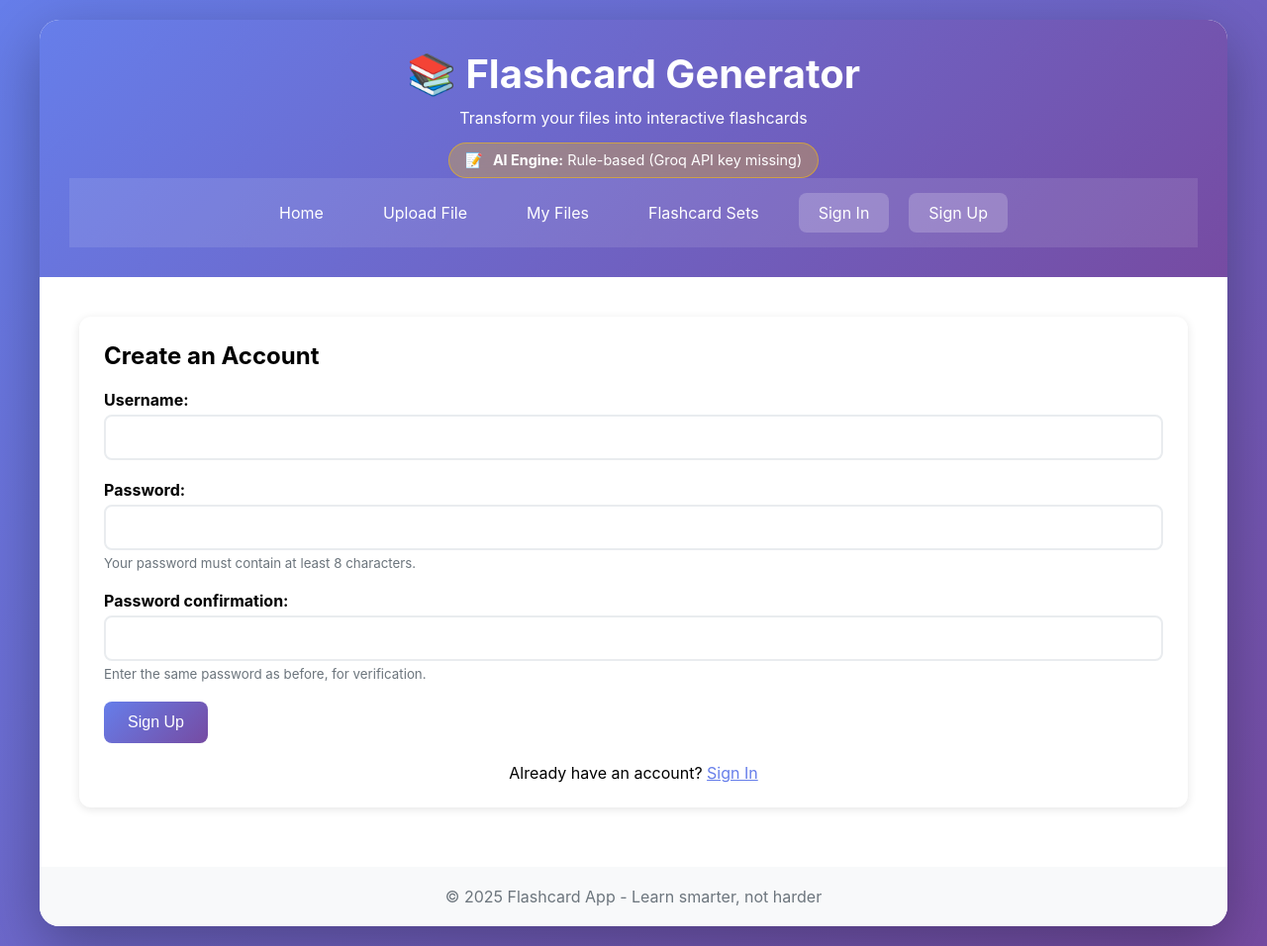
After one commit to AndreiYo037/webapp_1, a Django app: template flashcards/templates/flashcards/signup.html in a window 1280 px wide. The commit adds this page. Shown: the whole page at 99% size. Run offline with Django 4.2, Linux system fonts and the light colour scheme; the template is opened without the code that fills it, so the values that code supplies are empty, except form fields; tables that the repository leaves empty hold one stand-in row (values such as "Sample post"); form fields are guessed from the names that the template uses; parts of the project's set-up code (start-up, migrations or seed data) failed here and were passed over.

Commit message:
Replace Google OAuth with standard Django authentication
- Removed django-allauth and related dependencies
- Added standard Django login/signup views and templates
- Updated navigation to show Sign In/Sign Up instead of Google OAuth
- Created signup.html and login.html templates
- Removed allauth middleware and settings
- Users can now create accounts with username/password
- All user functionality remains the same (user-specific flashcard sets)

```diff
--- a/flashcard_app/urls.py
+++ b/flashcard_app/urls.py
@@ -8,7 +8,7 @@ from django.conf.urls.static import static
 
 urlpatterns = [
     path('admin/', admin.site.urls),
-    path('accounts/', include('allauth.urls')),  # Django allauth URLs for Google OAuth
+    path('accounts/', include('django.contrib.auth.urls')),  # Django built-in auth URLs
     path('', include('flashcards.urls')),
 ]
 
--- a/flashcards/templates/flashcards/base.html
+++ b/flashcards/templates/flashcards/base.html
@@ -240,9 +240,10 @@
                 <a href="{% url 'list_files' %}">My Files</a>
                 <a href="{% url 'list_sets' %}">Flashcard Sets</a>
                 {% if user.is_authenticated %}
-                    <a href="{% url 'account_logout' %}" style="background: rgba(255,255,255,0.2);">Sign Out ({{ user.email }})</a>
+                    <a href="{% url 'logout' %}" style="background: rgba(255,255,255,0.2);">Sign Out ({{ user.username }})</a>
                 {% else %}
-                    <a href="{% url 'account_login' %}" style="background: rgba(255,255,255,0.2);">Sign In with Google</a>
+                    <a href="{% url 'login' %}" style="background: rgba(255,255,255,0.2);">Sign In</a>
+                    <a href="{% url 'signup' %}" style="background: rgba(255,255,255,0.2);">Sign Up</a>
                 {% endif %}
             </nav>
         </header>
--- /dev/null
+++ b/flashcards/templates/flashcards/signup.html
@@ -0,0 +1,72 @@
+{% extends 'flashcards/base.html' %}
+
+{% block title %}Sign Up - Flashcard App{% endblock %}
+
+{% block content %}
+<div class="card">
+    <h2>Create an Account</h2>
+    <form method="post">
+        {% csrf_token %}
+        <div style="margin: 20px 0;">
+            <label for="{{ form.username.id_for_label }}" style="display: block; margin-bottom: 5px; font-weight: bold;">Username:</label>
+            {{ form.username }}
+            {% if form.username.errors %}
+                <div style="color: #dc3545; margin-top: 5px;">
+                    {{ form.username.errors }}
+                </div>
+            {% endif %}
+        </div>
+
+        <div style="margin: 20px 0;">
+            <label for="{{ form.password1.id_for_label }}" style="display: block; margin-bottom: 5px; font-weight: bold;">Password:</label>
+            {{ form.password1 }}
+            {% if form.password1.errors %}
+                <div style="color: #dc3545; margin-top: 5px;">
+                    {{ form.password1.errors }}
+                </div>
+            {% endif %}
+            <small style="color: #6c757d; display: block; margin-top: 5px;">
+                Your password must contain at least 8 characters.
+            </small>
+        </div>
+
+        <div style="margin: 20px 0;">
+            <label for="{{ form.password2.id_for_label }}" style="display: block; margin-bottom: 5px; font-weight: bold;">Password confirmation:</label>
+            {{ form.password2 }}
+            {% if form.password2.errors %}
+                <div style="color: #dc3545; margin-top: 5px;">
+                    {{ form.password2.errors }}
+                </div>
+            {% endif %}
+            <small style="color: #6c757d; display: block; margin-top: 5px;">
+                Enter the same password as before, for verification.
+            </small>
+        </div>
+
+        <button type="submit" class="btn">Sign Up</button>
+    </form>
+
+    <p style="margin-top: 20px; text-align: center;">
+        Already have an account? <a href="{% url 'login' %}" style="color: #667eea;">Sign In</a>
+    </p>
+</div>
+
+<style>
+input[type="text"],
+input[type="password"] {
+    width: 100%;
+    padding: 12px;
+    border: 2px solid #e9ecef;
+    border-radius: 8px;
+    font-size: 16px;
+    box-sizing: border-box;
+    transition: border-color 0.3s;
+}
+
+input[type="text"]:focus,
+input[type="password"]:focus {
+    outline: none;
+    border-color: #667eea;
+}
+</style>
+{% endblock %}
--- a/flashcards/urls.py
+++ b/flashcards/urls.py
@@ -8,5 +8,6 @@ urlpatterns = [
     path('files/', views.list_files, name='list_files'),
     path('flashcards/<int:set_id>/', views.view_flashcards, name='view_flashcards'),
     path('sets/', views.list_flashcard_sets, name='list_sets'),
+    path('signup/', views.signup, name='signup'),
     path('health/', views.health_check, name='health_check'),
 ]
--- a/flashcards/views.py
+++ b/flashcards/views.py
@@ -1,5 +1,8 @@
 from django.shortcuts import render, redirect, get_object_or_404
 from django.contrib import messages
+from django.contrib.auth import login, authenticate
+from django.contrib.auth.forms import UserCreationForm
+from django.contrib.auth.decorators import login_required
 from django.core.files.base import ContentFile
 from django.conf import settings
 import mimetypes
--- a/requirements.txt
+++ b/requirements.txt
@@ -17,6 +17,3 @@ PyMuPDF>=1.23.0
 # torch installed separately in Dockerfile (CPU-only, smaller)
 sentence-transformers>=2.2.0
 scikit-learn>=1.3.0
-django-allauth>=0.57.0
-PyJWT>=2.8.0
-cryptography>=41.0.0
```
Also changed, not shown: flashcard_app/settings.py (+0 -14 lines), flashcards/templates/registration/login.html (added, +52 -0 lines), 1 other file.
